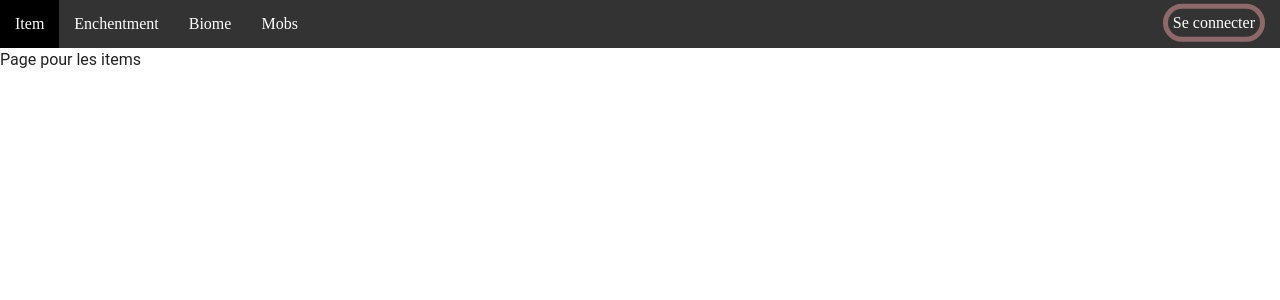
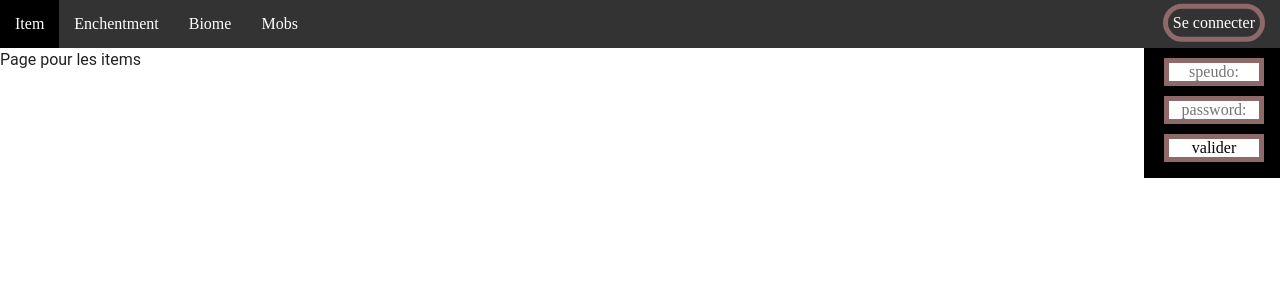
Before and after one commit to protypangel/Minecraft-VueJs, a Vue app: page / in a window 1280 px wide. Shown: the top 300 px of the page. Built offline with nearby package versions, Linux system fonts and the light colour scheme.

Commit message:
Teste de la connection + des datas (identification,item)

```diff
--- a/src/App.vue
+++ b/src/App.vue
@@ -2,13 +2,25 @@
   <div>
     <menu id="menu">
       <ul  v-bind:style="styleMenu">
+        <!-- List's element -->
         <li v-bind:style="styleMenuList" v-on:mouseover="hoverMenuElement(0)" v-on:mouseout="notHoverMenuElement(0)" v-on:click="changeWebContent(0)">Item</li>
         <li v-bind:style="styleMenuList" v-on:mouseover="hoverMenuElement(1)" v-on:mouseout="notHoverMenuElement(1)" v-on:click="changeWebContent(1)">Enchentment</li>
         <li v-bind:style="styleMenuList" v-on:mouseover="hoverMenuElement(2)" v-on:mouseout="notHoverMenuElement(2)" v-on:click="changeWebContent(2)">Biome</li>
         <li v-bind:style="styleMenuList" v-on:mouseover="hoverMenuElement(3)" v-on:mouseout="notHoverMenuElement(3)" v-on:click="changeWebContent(3)">Mobs</li>
-        <li v-bind:style="admin.menu_style" v-on:mouseover="hoverAdminButton()" v-on:mouseout="notHoverAdminButton()"> {{ admin.menu_text }}</li>
+        <!-- If the person isn't connect -->
+        <li v-if="admin.connect.panel.watch" v-bind:style="admin.menu_style" v-on:mouseover="hoverAdminButton()" v-on:mouseout="notHoverAdminButton()" v-on:click="connect()"> {{ admin.menu_text }}</li>
+        <div v-if="admin.connect.panel.watch" v-bind:style="admin.connect.panel.style">
+          <form id="connect">
+            <input id="speudo" type="text" v-bind:style="admin.connect.panel.form.style[0]" v-bind:placeholder="admin.connect.panel.form.placeholder[0].text">
+            <input id="password" type="password" v-bind:style="admin.connect.panel.form.style[1]" v-bind:placeholder="admin.connect.panel.form.placeholder[1].text">
+            <div v-bind:style="admin.connect.panel.form.style[2]" v-on:click="connectForm()"> {{ admin.connect.panel.form.placeholder[2].text }} </div>
+          </form>
+        </div>
+        <div v-else></div>
+        <!-- -->
       </ul>
     </menu>
+    <!-- Content page -->
     <v-app>
       <v-content>
         <Item  v-if="webConponentWatch === 0"/>
@@ -69,7 +81,70 @@ export default {
       animateButtonRGBA: 0,
       animatePossitive: true,
       intervalID: 0,
-      intervalIDTime: 1000.0 / 15.0
+      intervalIDTime: 1000.0 / 15.0,
+      /* connect panel and other */
+      connect: {
+        isConnect: false, // Admin is connect
+        identifiant: { speudo: ``, password: `` }, // Element of admin
+        panel: { // Panel connect
+          watch: true, // This the panel connect
+          style: {
+            backgroundColor: `black`,
+            width: `136px`,
+            height: `130px`,
+            position: `absolute`,
+            margin: `0`,
+            padding: `0`,
+            right: `0`,
+            top: `48px`,
+            zIndex: `1`
+          },
+          form: { // Form of connect panel
+            placeholder: [ // Table of placeholder
+              {
+                text: `speudo:`
+              },
+              {
+                text: `password:`
+              },
+              {
+                text: `valider`
+              }
+            ],
+            style: [ // Table's style
+              {
+                backgroundColor: `white`,
+                border: `5px solid rgb(142,105,105)`,
+                width: `100px`,
+                marginTop: `10px`,
+                marginLeft: `20px`,
+                marginRight: `20px`,
+                textAlign: `center`
+              },
+              {
+                backgroundColor: `white`,
+                border: `5px solid rgb(142,105,105)`,
+                width: `100px`,
+                marginTop: `10px`,
+                marginLeft: `20px`,
+                marginRight: `20px`,
+                textAlign: `center`
+              },
+              {
+                backgroundColor: `white`,
+                border: `5px solid rgb(142,105,105)`,
+                width: `100px`,
+                marginTop: `10px`,
+                marginLeft: `20px`,
+                marginRight: `20px`,
+                textAlign: `center`,
+                cursor: `pointer`,
+                userSelect: `none`
+              }
+            ]
+          }
+        }
+      }
       /* */
     },
     webConponentWatch: 0 // What's component need to be watch 0:Item, 1:Enchentment, 2:Biome, 3:Mobs
@@ -105,6 +180,21 @@ export default {
     },
     notHoverAdminButton: function () { // Delete the last animate of admin's button
       clearInterval(this.admin.intervalID)
+    },
+    connect: function () { // Click to connect
+      // If the admin isnt connect display the panel to connect
+      if (!this.admin.connect.isConnect) {
+        this.admin.connect.panel.watch = !this.admin.connect.panel.watch
+      }
+    },
+    connectForm: function () { // Try to connect
+      const speudo = document.getElementById('speudo').value
+      const password = document.getElementById('password').value
+      console.log(speudo, password)
+      // If the pseudo and password who is crypt is equals of speudo and password variabl
+      // => this.admin.connect.isConnect = true
+      // => this.admin.connect.panel.watch = false
+      // => this.admin.connect.identifiant.pseudo = pseudo & this.admin.connect.identifiant.password = password
     }
   }
 }
--- /dev/null
+++ b/src/data/identification.json
@@ -0,0 +1,5 @@
+{
+    "identification":[
+        {"id":0, "speudo":"protypangel", "password":"Mascret220598"}
+    ]
+}
```
Also changed, not shown: src/data/item.json (added, +21 -0 lines).
